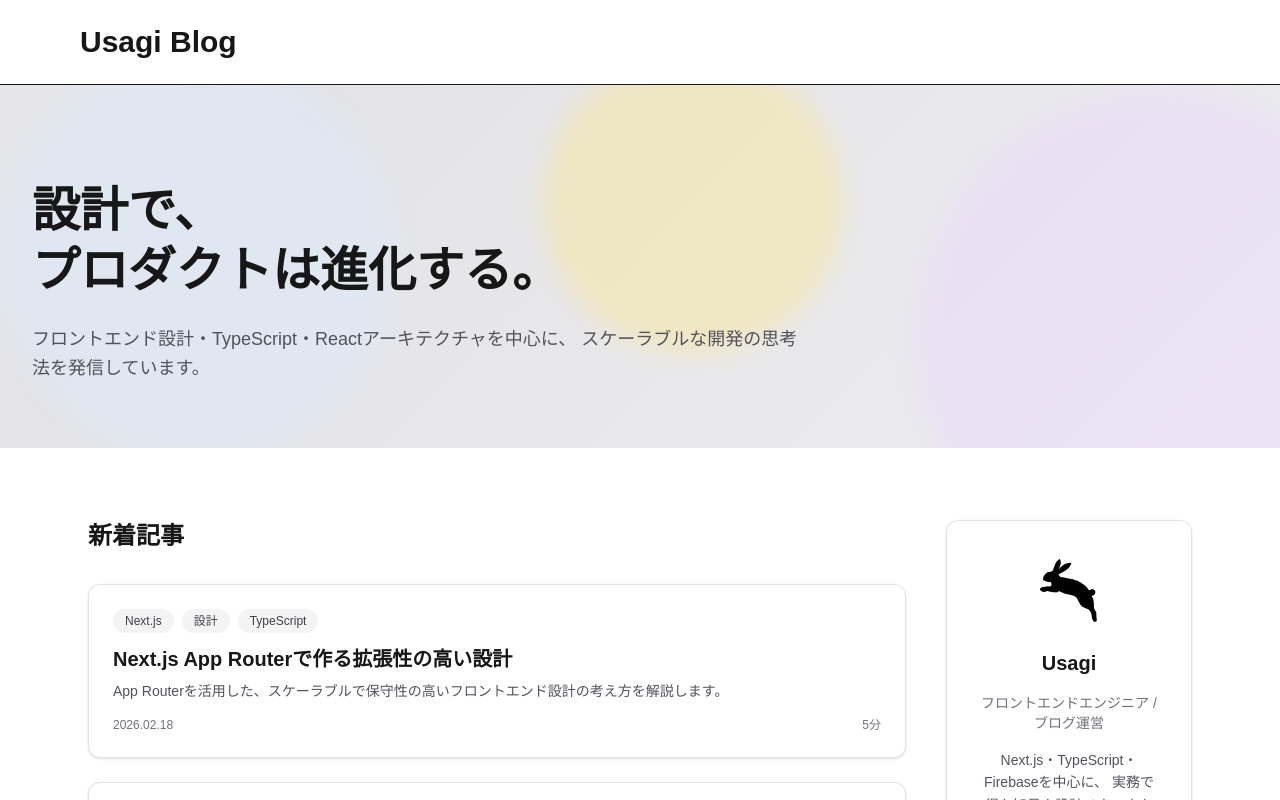
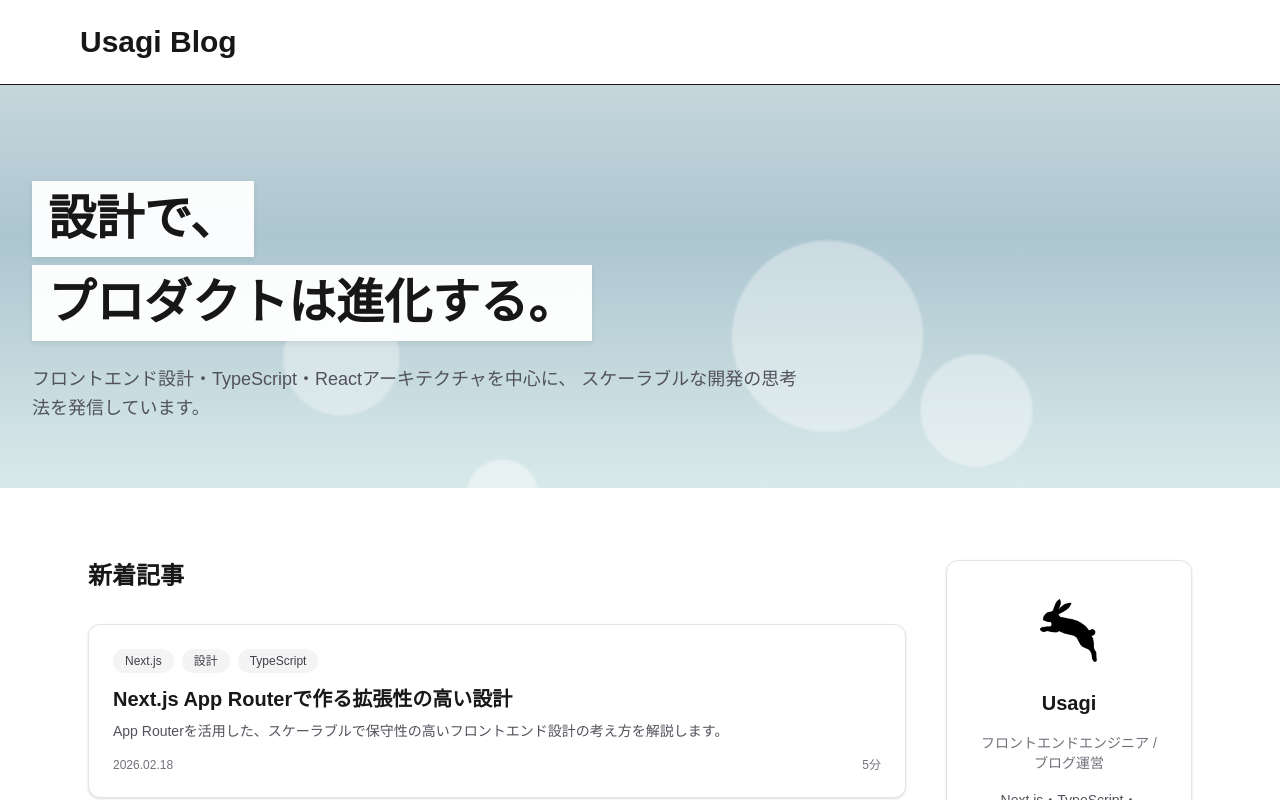
Before and after one commit to Apple-cake/next-tech-blog, a Next.js app: page / in a window 1280 px wide. Shown: the top 800 px of the page. Built offline with nearby package versions, Linux system fonts and the light colour scheme.

Commit message:
ヒーローセクションのアニメーション調整

```diff
--- a/app/globals.css
+++ b/app/globals.css
@@ -26,7 +26,7 @@ body {
 }
 
 /* =========================
-  Hero Animated Blobs
+  ヒーローセクション背景
 ========================= */
 
 .hero-gradient {
@@ -34,73 +34,118 @@ body {
   inset: 0;
   overflow: hidden;
   background: linear-gradient(
-    -45deg,
-    #f4f4f5,
-    #e4e4e7,
-    #f1f5f9,
-    #e2e8f0
+    180deg,
+    #f1f1f1,
+    #acc6d0,
+    #f5fffa
   );
-  background-size: 400% 400%;
-  animation: heroGradientMove 18s ease infinite;
+  background-size: 200% 200%;
+  animation: gradientMove 20s ease-in-out infinite;
 }
 
-/* 丸い図形共通 */
+/* 背景グラデーション動かす */
+@keyframes gradientMove {
+  0% { background-position: 50% 0%; }
+  50% { background-position: 50% 100%; }
+  100% { background-position: 50% 0%; }
+}
+
+
+/* =========================
+  気泡アニメーション
+========================= */
+
 .hero-gradient span {
   position: absolute;
+  bottom: -200px;
   border-radius: 50%;
-  filter: blur(12px);
-  opacity: 0.4;
-  animation-timing-function: ease-in-out;
-  animation-iteration-count: infinite;
+  background: rgba(255,255,255,0.95);
+  opacity: 0;
+  filter: blur(1px);
+  animation: bubbleUp linear infinite;
 }
 
-/* Blob1 */
+/* できるだけランダム風に */
 .hero-gradient span:nth-child(1) {
-  width: 400px;
-  height: 400px;
-  background: #dbeafe;
-  top: -100px;
-  left: -100px;
-  animation: float1 2.5s infinite alternate;
+  left: 5%;
+  width: 60px;
+  height: 60px;
+  animation-duration: 7s;
+  animation-delay: 0s;
 }
 
-/* Blob2 */
 .hero-gradient span:nth-child(2) {
-  width: 500px;
-  height: 500px;
-  background: #e9d5ff;
-  bottom: -150px;
-  right: -150px;
-  animation: float2 3s infinite alternate;
+  left: 20%;
+  width: 120px;
+  height: 120px;
+  animation-duration: 11s;
+  animation-delay: 2s;
 }
 
-/* Blob3 */
 .hero-gradient span:nth-child(3) {
-  width: 300px;
-  height: 300px;
-  background: #fde68a;
-  top: 40%;
-  left: 50%;
-  animation: float3 2.2s infinite alternate;
+  left: 35%;
+  width: 80px;
+  height: 80px;
+  animation-duration: 9s;
+  animation-delay: 4s;
 }
 
-@keyframes heroGradientMove {
-  0% { background-position: 0% 50%; }
-  50% { background-position: 100% 50%; }
-  100% { background-position: 0% 50%; }
+.hero-gradient span:nth-child(4) {
+  left: 55%;
+  width: 200px;
+  height: 200px;
+  animation-duration: 15s;
+  animation-delay: 1s;
 }
 
-@keyframes float1 {
-  0% { transform: translate(0, 0); }
-  100% { transform: translate(200px, 150px); }
+.hero-gradient span:nth-child(5) {
+  left: 70%;
+  width: 120px;
+  height: 120px;
+  animation-duration: 10s;
+  animation-delay: 3s;
 }
 
-@keyframes float2 {
-  0% { transform: translate(0, 0); }
-  100% { transform: translate(-200px, -100px); }
+.hero-gradient span:nth-child(6) {
+  left: 85%;
+  width: 40px;
+  height: 40px;
+  animation-duration: 13s;
+  animation-delay: 5s;
 }
 
-@keyframes float3 {
-  0% { transform: translate(-50%, -50%); }
-  100% { transform: translate(-30%, -60%); }
+/* 気泡の動き（より揺らす） */
+@keyframes bubbleUp {
+  0% {
+    transform: translateY(0) translateX(0) scale(0.8);
+    opacity: 0;
+  }
+
+  10% {
+    opacity: 0.5;
+  }
+
+  40% {
+    transform: translateY(-40vh) translateX(30px) scale(1);
+  }
+
+  70% {
+    transform: translateY(-80vh) translateX(-40px) scale(1.05);
+  }
+
+  100% {
+    transform: translateY(-120vh) translateX(20px) scale(1.1);
+    opacity: 0;
+  }
 }
+
+/* =========================
+  ヒーローセクション見出し
+========================= */
+.hero-heading {
+  display: inline-block;
+  padding: 0.5rem 1rem;
+  background: rgba(255, 255, 255, 0.95);
+  backdrop-filter: blur(6px);
+  box-shadow: 0 2px 6px rgba(0, 0, 0, 0.08);
+}
--- a/components/layout/HeroSection.tsx
+++ b/components/layout/HeroSection.tsx
@@ -25,13 +25,16 @@ export default function HeroSection() {
         <span />
         <span />
         <span />
+        <span />
+        <span />
       </div>
 
       <div className="max-w-7xl mx-auto px-6 md:px-8">
         <div className="max-w-3xl">
-          <h1 className="text-3xl md:text-5xl font-bold mb-6 leading-tight">
+          <h1 className="relative text-3xl md:text-5xl font-bold mb-2 leading-tight hero-heading">
             設計で、
-            <br />
+          </h1>
+          <h1 className="relative text-3xl md:text-5xl font-bold mb-6 leading-tight hero-heading">
             プロダクトは進化する。
           </h1>
 
```
